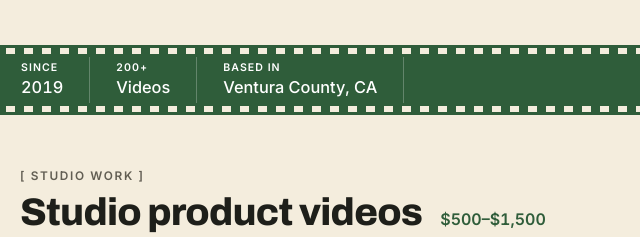
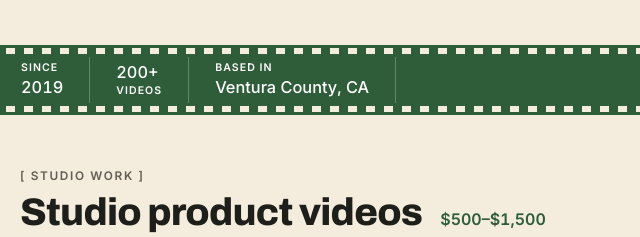
Before and after one commit to balaw100/Spudfilms-Site, a plain HTML site: page index.html in a window 1280 px wide. Shown: the part 343-580 px from the top of the page, 0-640 px from the left. Drawn offline with Linux system fonts and the light colour scheme.

Commit message:
Banner: big 200+ over small Videos label
Co-Authored-By: Claude Opus 5.5 <noreply@anthropic.com>
Claude-Session: https://claude.ai/code/session_01B65N1U5iFCArGd37fRfYYC

```diff
--- a/index.html
+++ b/index.html
@@ -191,7 +191,7 @@ footer .inner { padding-block: 22px; border-top: 1px solid var(--rule); color: v
 <div class="bar gut"><div class="inner">
   <span class="brand" aria-label="SpudFilms"><b>SPUD</b><span>FILMS</span></span>
   <div class="cell since"><small>Since</small><span>2019</span></div>
-  <div class="cell count"><small>200+</small><span>Videos</span></div>
+  <div class="cell count"><span>200+</span><small>Videos</small></div>
   <div class="cell where"><small>Based in</small><span>Ventura County, CA</span></div>
   <a class="go" href="#contact"><b>Get a quote <i aria-hidden="true">→</i></b></a>
 </div></div>
```
